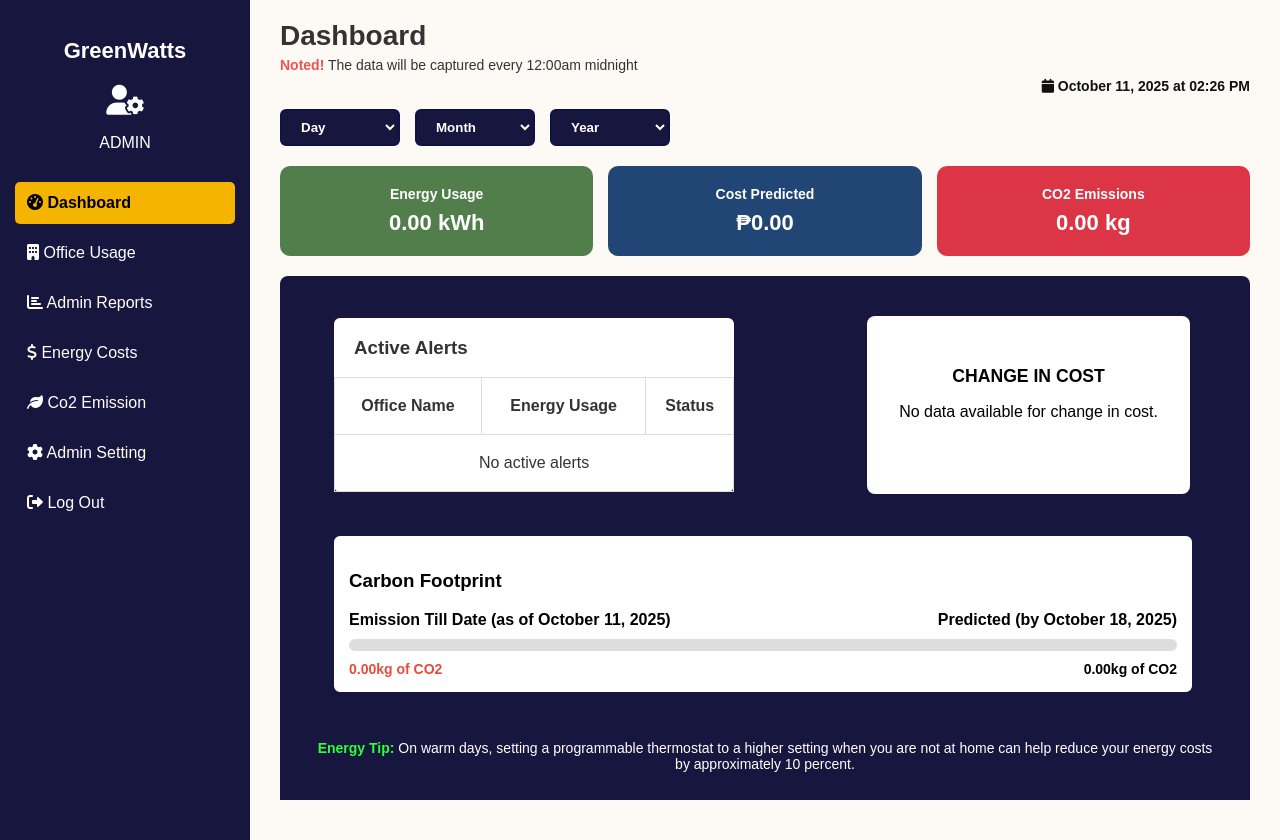
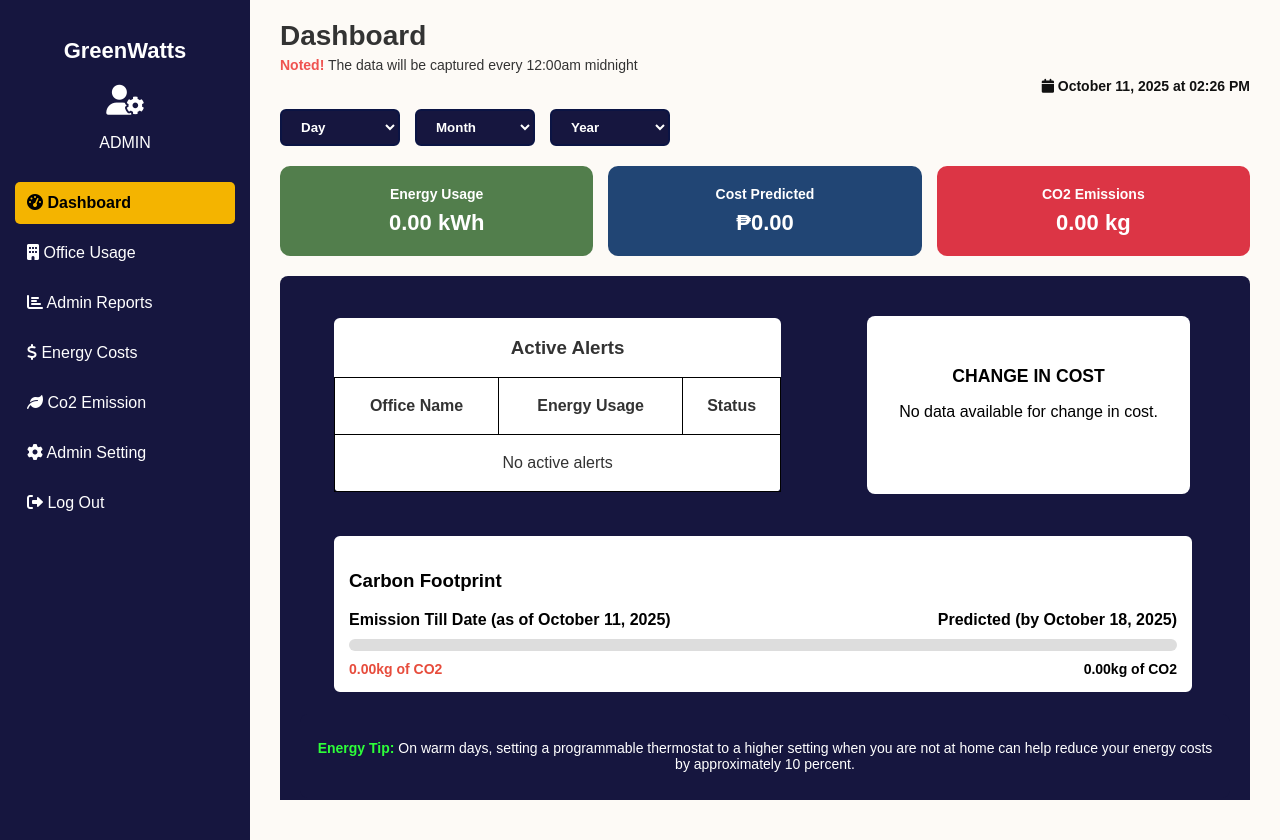
Before and after one commit to KenSanity19/GreenWatts_IoT, a Django app: page /adminpanel/dashboard/ in a window 1280 px wide. Run offline with Django 5.2, Linux system fonts and the light colour scheme; data that the repository does not hold is empty.

Commit message:
Updated the change in cost and alerts table

```diff
--- a/greenwatts/adminpanel/static/adminCss/adminDashboard.css
+++ b/greenwatts/adminpanel/static/adminCss/adminDashboard.css
@@ -149,11 +149,12 @@ header h1 {
     background: var(--text-white);
     border-radius: 8px;
     border: 2px solid var(--bg-sidebar);
-    margin: 20px 57px 20px 32px;
+    margin: 20px 10px 20px 32px;
 }
 
 h3.alerts {
     margin-left: 20px;
+    text-align: center;
 }
 
 .active-alerts table {
@@ -163,7 +164,7 @@ h3.alerts {
 
 .active-alerts th,
 .active-alerts td {
-  border: 1px solid #ddd;
+  border: 1px solid #000000;
   padding: 19px 8px; /* Increased vertical padding for taller rows */
   text-align: center;
 }
@@ -213,7 +214,7 @@ h3.alerts {
 
 .bars {
   display: flex;
-  gap: 20px;
+  gap: 30px;
   height: 150px; /* Increased height for better bar visibility */
   align-items: flex-end; /* Align bars to bottom */
 }
@@ -255,7 +256,7 @@ h3.alerts {
   flex-direction: column;
   align-items: center;
   text-align: center;
-  margin-left: 20px;
+  margin-left: 35px;
   min-width: 120px;
 }
 
--- a/greenwatts/adminpanel/views.py
+++ b/greenwatts/adminpanel/views.py
@@ -126,12 +126,22 @@ def admin_dashboard(request):
     if predicted_co2_emission > 0:
         co2_emission_progress = min(100, (aggregates['total_co2_emission'] or 0) / predicted_co2_emission * 100)
 
-    # Change in cost data
-    change_dates_qs = EnergyRecord.objects.dates('date', 'day').distinct().order_by('-date')[:2]
+    # Change in cost data - filter consistently
+    valid_office_ids = set(Office.objects.values_list('office_id', flat=True))
+    change_dates_qs = EnergyRecord.objects.filter(
+        device__office__office_id__in=valid_office_ids
+    ).exclude(
+        device__office__name='DS'
+    ).dates('date', 'day').distinct().order_by('-date')[:2]
     change_dates = list(change_dates_qs)
     change_costs = []
     for d in change_dates:
-        cost = EnergyRecord.objects.filter(date=d).aggregate(total=Sum('cost_estimate'))['total'] or 0
+        cost = EnergyRecord.objects.filter(
+            date=d,
+            device__office__office_id__in=valid_office_ids
+        ).exclude(
+            device__office__name='DS'
+        ).aggregate(total=Sum('cost_estimate'))['total'] or 0
         change_costs.append(cost)
     if len(change_costs) >= 2:
         latest_cost = change_costs[0]
@@ -152,7 +162,8 @@ def admin_dashboard(request):
             'bar2_height': heights[0],
             'percent': change_percent_abs,
             'type': 'DECREASE' if is_decrease else 'INCREASE',
-            'arrow': 'down' if is_decrease else 'up'
+            'arrow': 'down' if is_decrease else 'up',
+            'color_class': 'decrease' if is_decrease else 'increase'
         }
     else:
         change_data = None
```
Also changed, not shown: greenwatts/adminpanel/templates/adminDashboard.html (line endings or trailing spaces).
